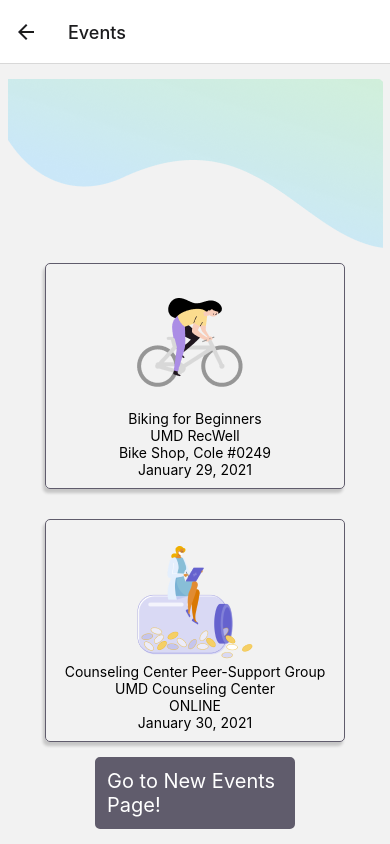
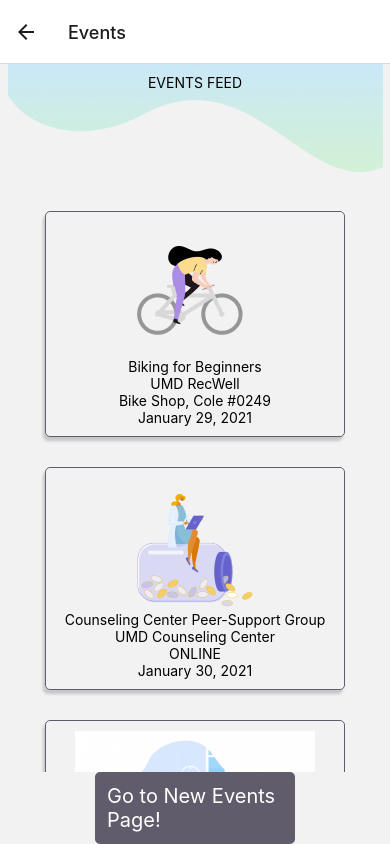
Before and after one commit to neiljohn23/SelfCareApp, a React Native app: screen /Events in a window 390 px wide. Built offline with nearby package versions, Linux system fonts and the light colour scheme.

Commit message:
Added some comments to the EventScreen file

```diff
--- a/screens/EventScreen.js
+++ b/screens/EventScreen.js
@@ -2,16 +2,19 @@ import React from "react";
 import {
   Text,
   View,
-  Button,
   TouchableOpacity,
   StyleSheet,
   Image,
   SafeAreaView,
   FlatList,
+  ImageBackground,
 } from "react-native";
 
 const EventScreen = ({ navigation }) => {
-  const DATA = [
+  {
+    /* Array of event data that is passed to the FlatList */
+  }
+  const EVENT_DATA = [
     {
       id: 0,
       title: "Biking for Beginners",
@@ -46,6 +49,11 @@ const EventScreen = ({ navigation }) => {
     },
   ];
 
+  {
+    /* This is the component that is repeated. Props (data from EVENT_DATA) from
+       renderItem are passed in, and this function will use those props to render
+       the image and text to be found in the repeated event card. */
+  }
   const Item = ({ title, location, address, date, img }) => (
     <View>
       <TouchableOpacity style={[styles.card, styles.shadowProp]}>
@@ -58,6 +66,10 @@ const EventScreen = ({ navigation }) => {
     </View>
   );
 
+  {
+    /* renderItem is called from the FlatList component. It uses data from EVENT_DATA
+       to create props which are to be passed into and used by the Item component.   */
+  }
   const renderItem = ({ item }) => (
     <Item
       title={item.title}
@@ -70,11 +82,18 @@ const EventScreen = ({ navigation }) => {
 
   return (
     <SafeAreaView style={styles.container}>
-      <Image source={require("../assets/blue-wave.png")} style={{ top: 0 }} />
+      {/* Blue swoosh at the top of the page */}
+      <Image
+        source={require("../assets/blue-wave.png")}
+        style={{ position: "absolute" }}
+      />
+      <Text style={{ justifyContent: "center", margin: 10 }}>EVENTS FEED</Text>
+      {/* List of events to be rendered */}
       <FlatList
-        data={DATA}
+        data={EVENT_DATA}
         renderItem={renderItem}
         keyExtractor={(item) => item.id.toString()}
+        style={{ marginTop: 95 }}
       />
 
       <TouchableOpacity
@@ -93,7 +112,6 @@ const styles = StyleSheet.create({
     alignItems: "center",
     justifyContent: "flex-start",
     flexDirection: "column",
-    margin: 15,
   },
   card: {
     flex: 1,
--- a/screens/HomeScreen.js
+++ b/screens/HomeScreen.js
@@ -11,6 +11,7 @@ import {
 const HomeScreen = ({ navigation }) => {
   return (
     <View style={styles.container}>
+      {/* Button to navigate to the events screen (TO BE UPDATED FOR SURE) */}
       <TouchableOpacity
         style={styles.events_button}
         onPress={() => navigation.navigate("Events")}
@@ -18,6 +19,7 @@ const HomeScreen = ({ navigation }) => {
         <Text>Go to Events Page!</Text>
       </TouchableOpacity>
 
+      {/* Robot button at bottom of screen to navigate to the chat bot */}
       <TouchableOpacity
         style={styles.bot_button}
         onPress={() => navigation.navigate("ChatBot")}
--- a/screens/NewEventScreen.js
+++ b/screens/NewEventScreen.js
@@ -27,7 +27,11 @@ class NewEventScreen extends React.Component {
   render() {
     return (
       <View style={styles.container}>
-        <Image source={require("../assets/blue-wave.png")} style={{ top: 0 }} />
+        {/* Blue swoosh at the top of the page */}
+        <Image
+          source={require("../assets/blue-wave.png")}
+          style={{ position: "absolute" }}
+        />
 
         <Text style={styles.title}>Add New Event</Text>
 
```
Also changed, not shown: assets/blue-wave.png.
